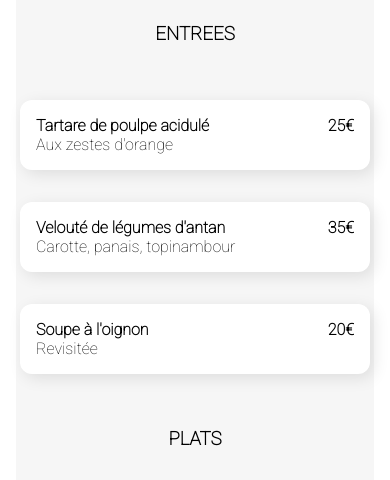
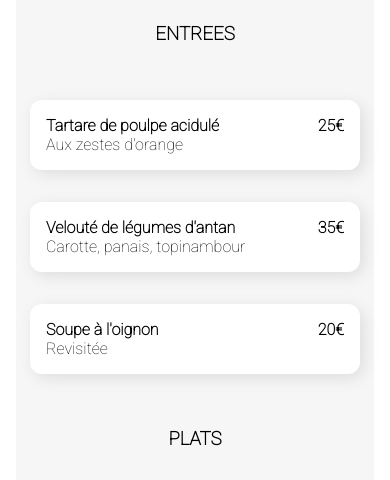
Before and after one commit to nlkennengounou/KenneNgounouNellyLaure_3_07102021, a website: page templates/pages/Menu_À_la_française.html in a window 390 px wide. Shown: the part 364-844 px from the top of the page. Drawn offline with Linux system fonts and the light colour scheme; a web font is replaced by a local one.

Commit message:
fix center menu

```diff
--- a/sass/Pages/_menu_restaurants.scss
+++ b/sass/Pages/_menu_restaurants.scss
@@ -126,7 +126,9 @@
     display: flex;
     align-content: center;
     justify-content: center;
-    width: 100%; //sinon non centré
+    margin-left: 10px;
+    margin-right: 10px;
+    width: calc(100% - 20px); //sinon non centré
   }
 }
 
```
Also changed, not shown: css/style.css, 1 other file.
